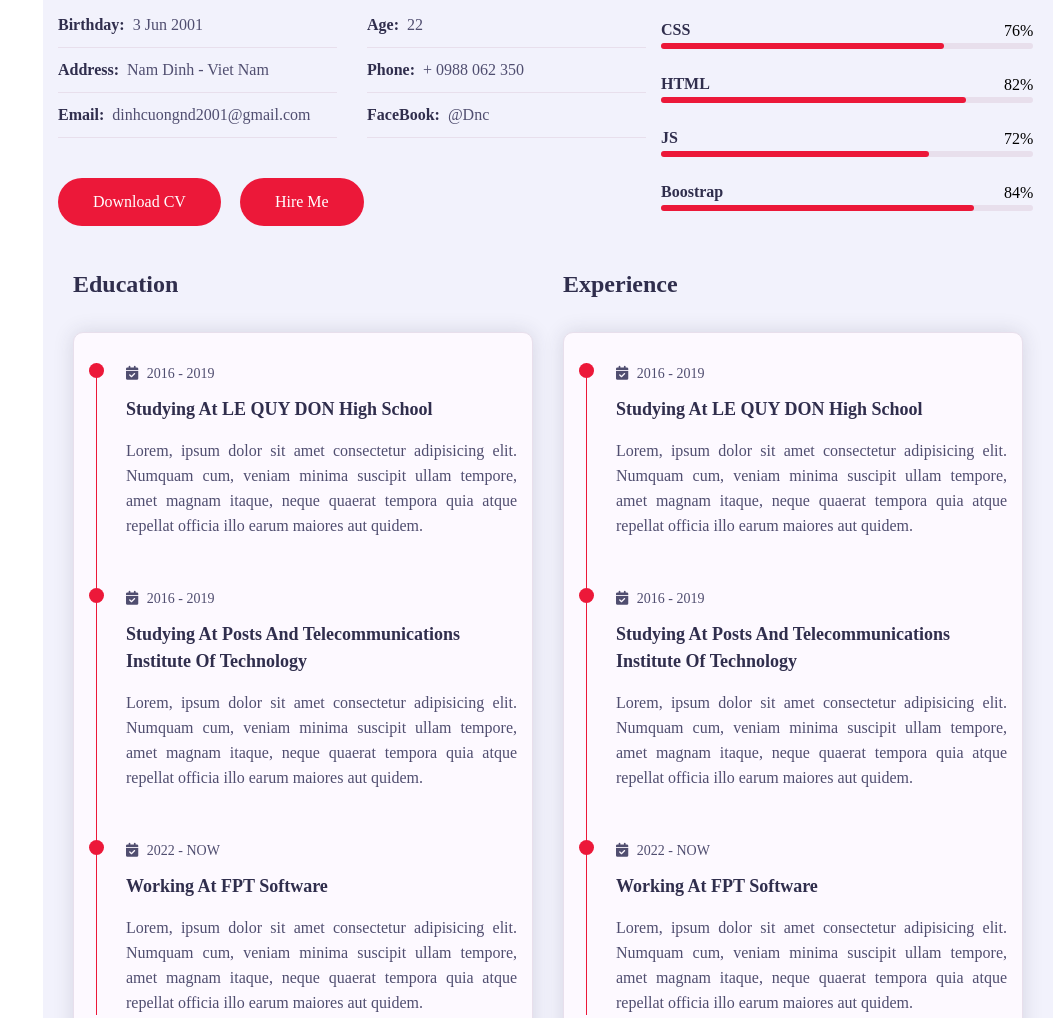
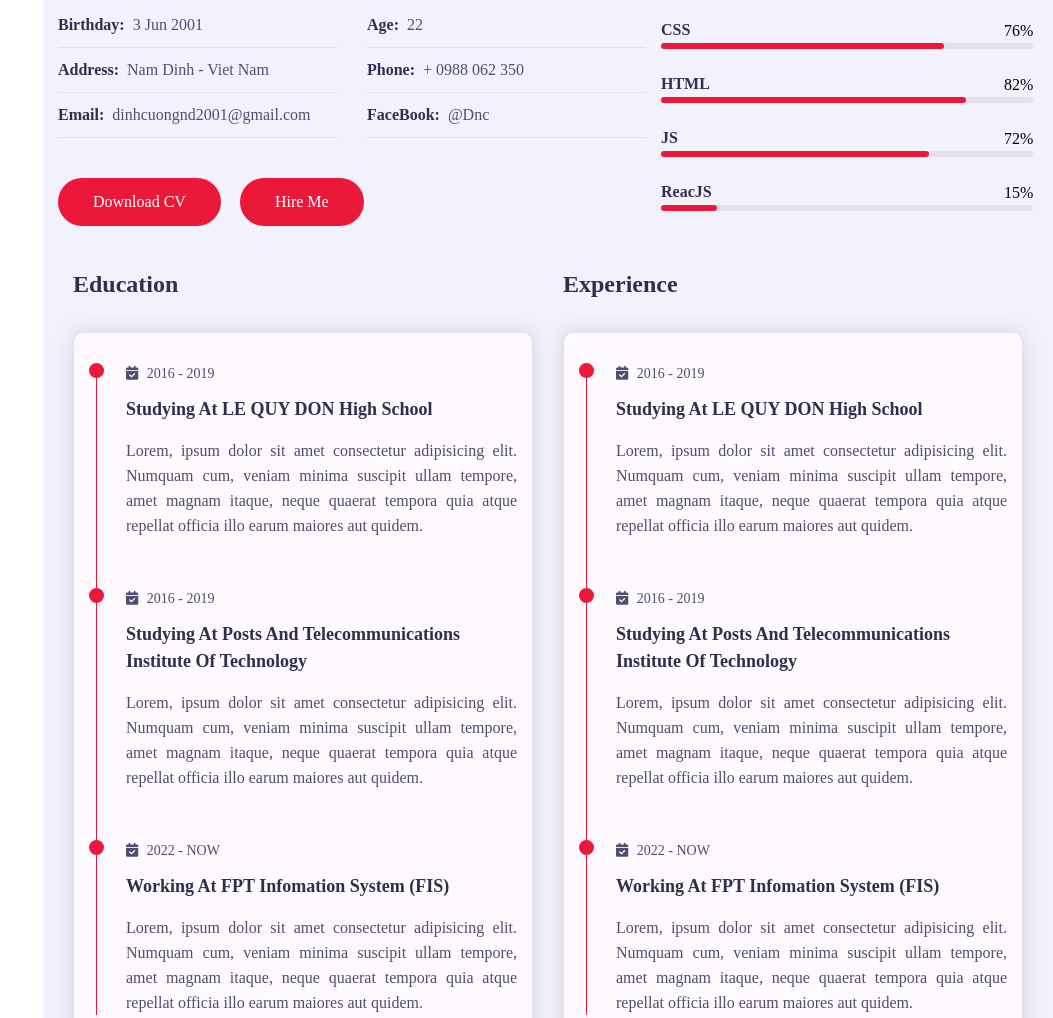
Before and after one commit to dinhcuongnd2001/Personal_Profile, a plain HTML site: page index.html in a window 1280 px wide. Shown: the part 1153-2171 px from the top of the page, without its empty margins (227-1280 px from the left). Drawn offline with Linux system fonts and the light colour scheme; a web font is replaced by a local one.

Commit message:
Update 15/06/2022

```diff
--- a/index.html
+++ b/index.html
@@ -108,7 +108,7 @@
                                         My major is Information Technology, and I am studying in year three.
                                         Now I live in Hanoi city, the capital of Vietnam. <br>
                                         I have studied front-end for 3 months. The languges I have studied are HTML, CSS, JS and the framework
-                                        are: Node.js, Boostrap5...
+                                        are: ReactJS...
                                     </p>
                                 </div>
 
@@ -179,10 +179,10 @@
                                         </div>
 
                                         <div class="skill-item padd-15">
-                                            <h5>Boostrap</h5>
+                                            <h5>ReacJS</h5>
                                             <div class="progress">
-                                                <div class="progess-in" style="width: 84%;"></div>
-                                                <div class="skill-percent">84%</div>
+                                                <div class="progess-in" style="width: 15%;"></div>
+                                                <div class="skill-percent">15%</div>
                                             </div>
                                         </div>
 
@@ -248,7 +248,7 @@
                                                         2022 - NOW
                                                     </h3>
                                                     <h4 class="timeline-title">
-                                                        Working at FPT Software
+                                                        Working at FPT Infomation System (FIS)
                                                     </h4>
                                                     <p class="timline-text">
                                                         Lorem, ipsum dolor sit amet consectetur adipisicing elit.
@@ -313,7 +313,7 @@
                                                         2022 - NOW
                                                     </h3>
                                                     <h4 class="timeline-title">
-                                                        Working at FPT Software
+                                                        Working at FPT Infomation System (FIS)
                                                     </h4>
                                                     <p class="timline-text">
                                                         Lorem, ipsum dolor sit amet consectetur adipisicing elit.
@@ -547,7 +547,7 @@
                                 <i class="fa-solid fa-envelope"></i>
                             </div>
                             <h4>Email</h4>
-                            <p>name@gmail.com</p>
+                            <p>dinhcuongnd2001@gmail.com</p>
                         </div>
                         <!-- Contact info item end -->
 
```
